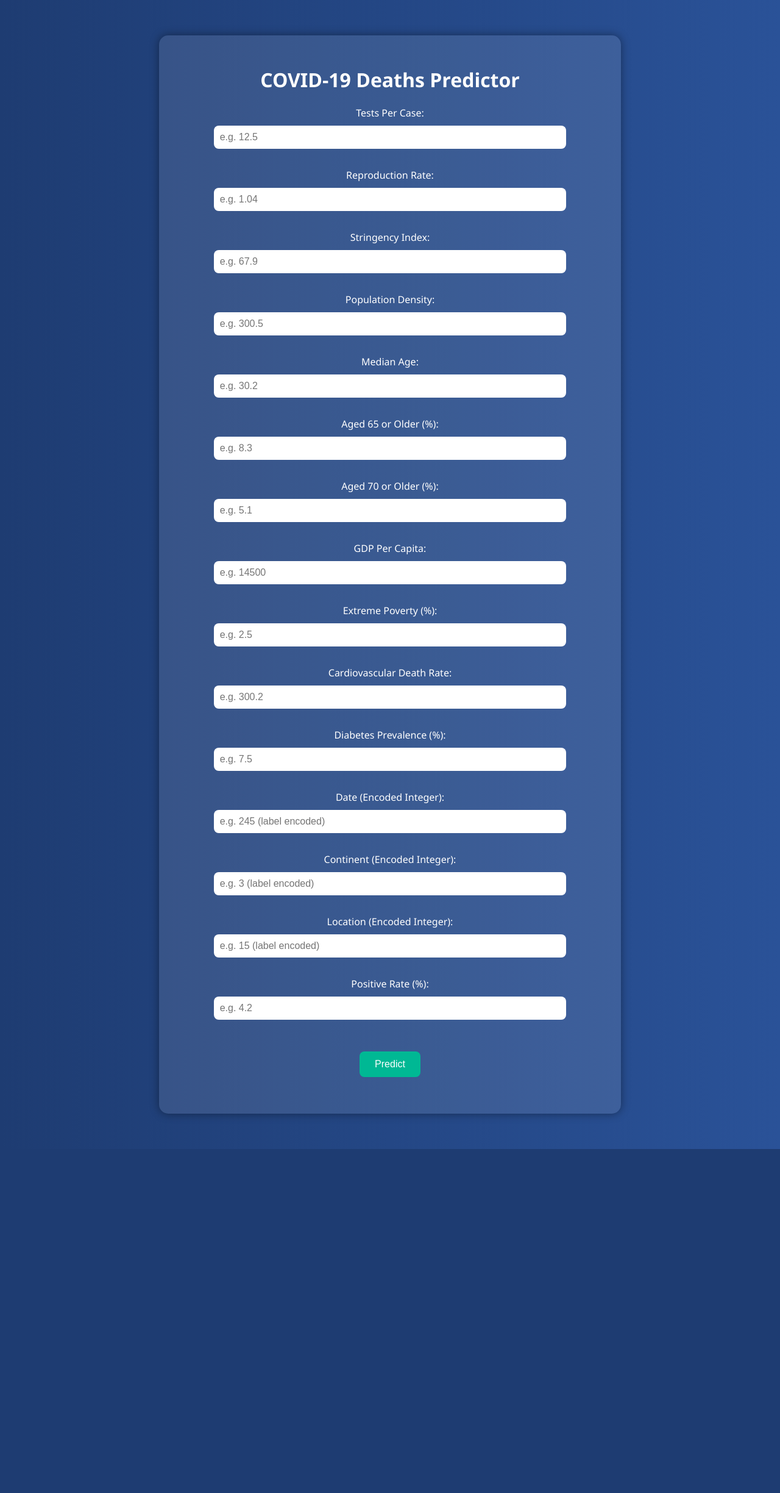
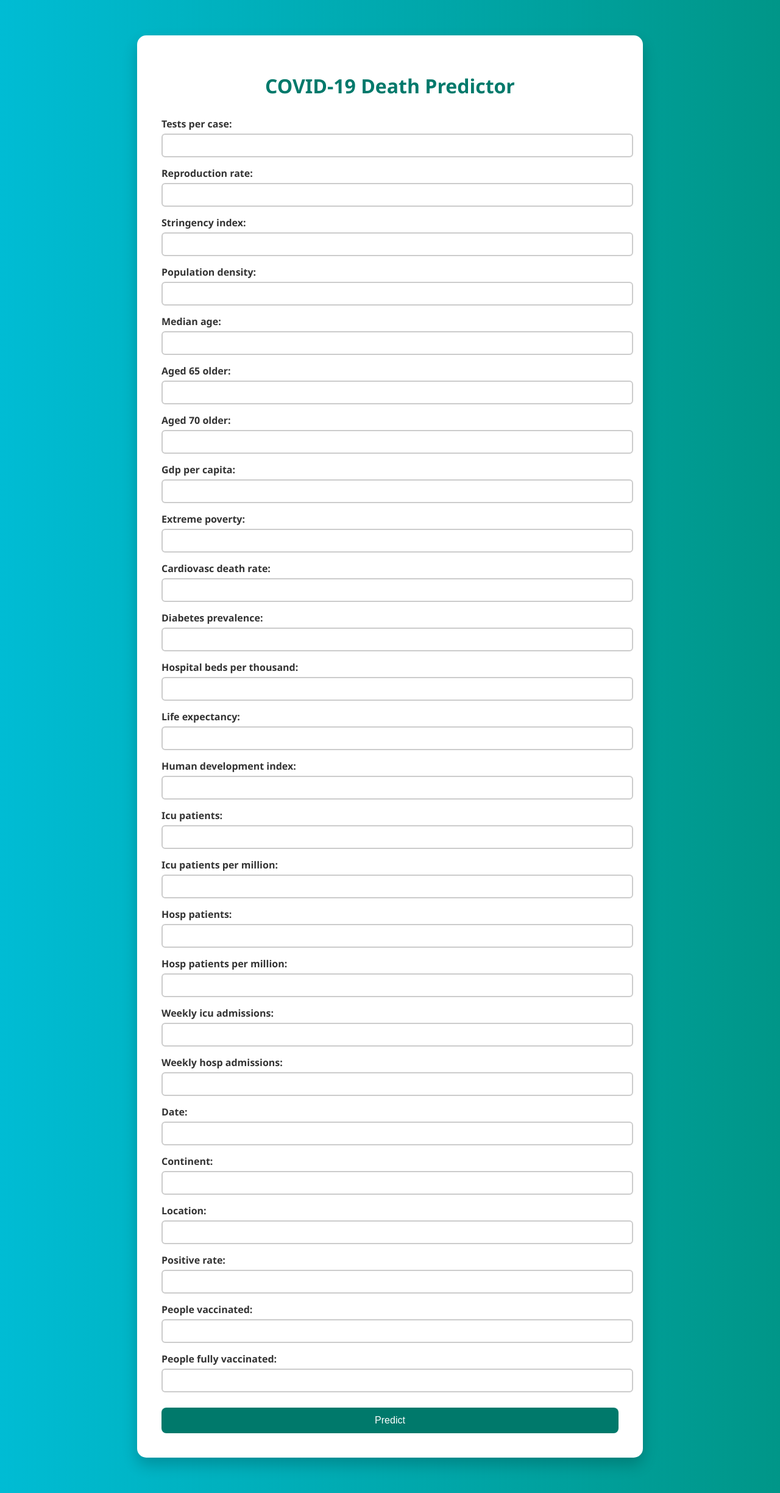
Before and after one commit to Ali-Azhar026/Superior-University, a Flask app: page / in a window 1280 px wide. Shown: the whole page at 61% size. Before the commit the page ends 1884 px from the top, so only its background shows below. Run offline with Flask 3, Linux system fonts and the light colour scheme; parts of the project's set-up code (start-up, migrations or seed data) failed here and were passed over.

Commit message:
Again project is uploaded sir

```diff
--- a/Semester 3/Ai Lab/Ai project Lab 13/app.py
+++ b/Semester 3/Ai Lab/Ai project Lab 13/app.py
@@ -1,41 +1,35 @@
-from flask import Flask, render_template, request
-import pickle
 import numpy as np
 import pandas as pd
+import pickle
+from flask import Flask, request, render_template
 
 app = Flask(__name__)
-model = pickle.load(open("model.pkl", "rb"))
+model = pickle.load(open('model.pkl', 'rb'))
 
-@app.route("/")
+# Replace this list with your actual 26 input feature names
+feature_names = [
+    'tests_per_case', 'reproduction_rate', 'stringency_index', 'population_density', 'median_age',
+    'aged_65_older', 'aged_70_older', 'gdp_per_capita', 'extreme_poverty', 'cardiovasc_death_rate',
+    'diabetes_prevalence', 'hospital_beds_per_thousand', 'life_expectancy', 'human_development_index',
+    'icu_patients', 'icu_patients_per_million', 'hosp_patients', 'hosp_patients_per_million',
+    'weekly_icu_admissions', 'weekly_hosp_admissions', 'date', 'continent', 'location', 'positive_rate',
+    'people_vaccinated', 'people_fully_vaccinated'
+]
+
+@app.route('/')
 def home():
-    return render_template("index.html")
+    return render_template('index.html', feature_names=feature_names)
 
-@app.route("/predict", methods=["POST"])
+@app.route('/predict', methods=['POST'])
 def predict():
-    if request.method == "POST":
-        try:
-            features = [
-                float(request.form.get("tests_per_case")),
-                float(request.form.get("reproduction_rate")),
-                float(request.form.get("stringency_index")),
-                float(request.form.get("population_density")),
-                float(request.form.get("median_age")),
-                float(request.form.get("aged_65_older")),
-                float(request.form.get("aged_70_older")),
-                float(request.form.get("gdp_per_capita")),
-                float(request.form.get("extreme_poverty")),
-                float(request.form.get("cardiovasc_death_rate")),
-                float(request.form.get("diabetes_prevalence")),
-                int(request.form.get("date")),
-                int(request.form.get("continent")),
-                int(request.form.get("location")),
-                float(request.form.get("positive_rate")),
-            ]
-            features_array = np.array([features])
-            prediction = model.predict(features_array)
-            return render_template("index.html", prediction_text=f"Predicted New Deaths: {int(prediction[0])}")
-        except Exception as e:
-            return render_template("index.html", prediction_text=f"Error: {str(e)}")
+    try:
+        inputs = [float(request.form[feature]) for feature in feature_names]
+        final_input = np.array(inputs).reshape(1, -1)
+        prediction = model.predict(final_input)
+        result = "Prediction: Death Likely (1)" if prediction[0] == 1 else "Prediction: No Death Likely (0)"
+        return render_template('index.html', feature_names=feature_names, prediction_text=result)
+    except Exception as e:
+        return render_template('index.html', feature_names=feature_names, prediction_text=f"Error: {str(e)}")
 
-if __name__ == "__main__":
+if __name__ == '__main__':
     app.run(debug=True)
--- a/Semester 3/Ai Lab/Ai project Lab 13/static/style.css
+++ b/Semester 3/Ai Lab/Ai project Lab 13/static/style.css
@@ -1,49 +1,69 @@
 body {
+    background: linear-gradient(to right, #00bcd4, #009688);
     font-family: 'Segoe UI', Tahoma, Geneva, Verdana, sans-serif;
-    background: linear-gradient(to right, #1e3c72, #2a5298);
-    color: #fff;
-    text-align: center;
-    padding: 50px;
+    color: #333;
+    display: flex;
+    justify-content: center;
+    align-items: flex-start;
+    padding: 50px 20px;
+    min-height: 100vh;
 }
 
 .container {
-    background-color: rgba(255, 255, 255, 0.1);
-    padding: 30px;
+    background: #fff;
+    padding: 40px;
+    width: 100%;
+    max-width: 750px;
     border-radius: 15px;
-    width: 60%;
-    margin: auto;
-    box-shadow: 0 0 15px rgba(0,0,0,0.4);
+    box-shadow: 0 12px 24px rgba(0, 0, 0, 0.2);
 }
 
-input[type="text"] {
-    padding: 10px;
-    width: 80%;
-    margin: 10px auto;
-    border-radius: 8px;
-    border: none;
-    outline: none;
-    font-size: 16px;
-    display: block;
+h1 {
+    text-align: center;
+    color: #00796b;
+    margin-bottom: 30px;
 }
 
-button {
-    padding: 12px 25px;
-    background-color: #00b894;
-    border: none;
-    border-radius: 8px;
-    color: #fff;
-    font-size: 16px;
-    cursor: pointer;
-    margin-top: 20px;
+form label {
+    display: block;
+    margin: 15px 0 5px;
+    font-weight: bold;
+}
+
+form input[type="text"] {
+    width: 100%;
+    padding: 10px;
+    border: 2px solid #ccc;
+    border-radius: 6px;
     transition: 0.3s;
 }
 
-button:hover {
-    background-color: #00cec9;
+form input[type="text"]:focus {
+    border-color: #00796b;
+    background: #f0fdfa;
+}
+
+input[type="submit"] {
+    margin-top: 25px;
+    width: 100%;
+    background: #00796b;
+    color: #fff;
+    border: none;
+    padding: 12px;
+    border-radius: 8px;
+    font-size: 16px;
+    cursor: pointer;
+    transition: 0.3s;
+}
+
+input[type="submit"]:hover {
+    background: #004d40;
 }
 
 .result {
-    margin-top: 30px;
+    margin-top: 25px;
     font-size: 20px;
-    color: #ffeaa7;
+    font-weight: bold;
+    color: #004d40;
+    text-align: center;
 }
--- a/Semester 3/Ai Lab/Ai project Lab 13/templates/index.html
+++ b/Semester 3/Ai Lab/Ai project Lab 13/templates/index.html
@@ -2,63 +2,22 @@
 <html lang="en">
 <head>
     <meta charset="UTF-8">
-    <title>COVID-19 Deaths Predictor</title>
+    <title>COVID-19 Death Prediction</title>
     <link rel="stylesheet" href="{{ url_for('static', filename='style.css') }}">
 </head>
 <body>
     <div class="container">
-        <h1>COVID-19 Deaths Predictor</h1>
-        <form action="/predict" method="post">
-            <label>Tests Per Case:</label>
-            <input type="text" name="tests_per_case" placeholder="e.g. 12.5" required><br>
-
-            <label>Reproduction Rate:</label>
-            <input type="text" name="reproduction_rate" placeholder="e.g. 1.04" required><br>
-
-            <label>Stringency Index:</label>
-            <input type="text" name="stringency_index" placeholder="e.g. 67.9" required><br>
-
-            <label>Population Density:</label>
-            <input type="text" name="population_density" placeholder="e.g. 300.5" required><br>
-
-            <label>Median Age:</label>
-            <input type="text" name="median_age" placeholder="e.g. 30.2" required><br>
-
-            <label>Aged 65 or Older (%):</label>
-            <input type="text" name="aged_65_older" placeholder="e.g. 8.3" required><br>
-
-            <label>Aged 70 or Older (%):</label>
-            <input type="text" name="aged_70_older" placeholder="e.g. 5.1" required><br>
-
-            <label>GDP Per Capita:</label>
-            <input type="text" name="gdp_per_capita" placeholder="e.g. 14500" required><br>
-
-            <label>Extreme Poverty (%):</label>
-            <input type="text" name="extreme_poverty" placeholder="e.g. 2.5" required><br>
-
-            <label>Cardiovascular Death Rate:</label>
-            <input type="text" name="cardiovasc_death_rate" placeholder="e.g. 300.2" required><br>
-
-            <label>Diabetes Prevalence (%):</label>
-            <input type="text" name="diabetes_prevalence" placeholder="e.g. 7.5" required><br>
-
-            <label>Date (Encoded Integer):</label>
-            <input type="text" name="date" placeholder="e.g. 245 (label encoded)" required><br>
-
-            <label>Continent (Encoded Integer):</label>
-            <input type="text" name="continent" placeholder="e.g. 3 (label encoded)" required><br>
-
-            <label>Location (Encoded Integer):</label>
-            <input type="text" name="location" placeholder="e.g. 15 (label encoded)" required><br>
-
-            <label>Positive Rate (%):</label>
-            <input type="text" name="positive_rate" placeholder="e.g. 4.2" required><br>
-
-            <button type="submit">Predict</button>
+        <h1>COVID-19 Death Predictor</h1>
+        <form method="POST" action="/predict">
+            {% for feature in feature_names %}
+                <label for="{{ feature }}">{{ feature.replace('_', ' ').capitalize() }}:</label>
+                <input type="text" id="{{ feature }}" name="{{ feature }}" required>
+            {% endfor %}
+            <input type="submit" value="Predict">
         </form>
-        <div class="result">
-            <h2>{{ prediction_text }}</h2>
-        </div>
+        {% if prediction_text %}
+            <div class="result">{{ prediction_text }}</div>
+        {% endif %}
     </div>
 </body>
 </html>
```
Also changed, not shown: Semester 3/Ai Lab/Ai project Lab 13/cleaned-data.csv, 2 other files.
